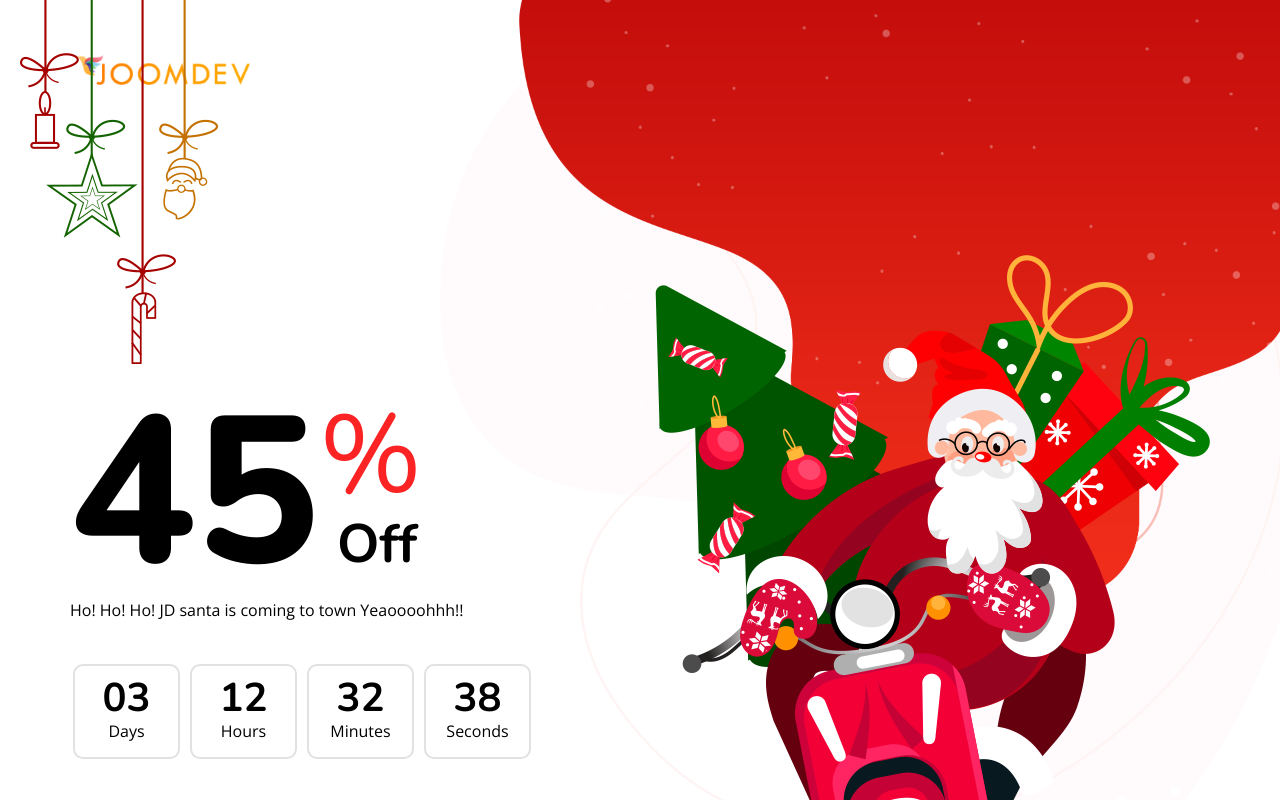
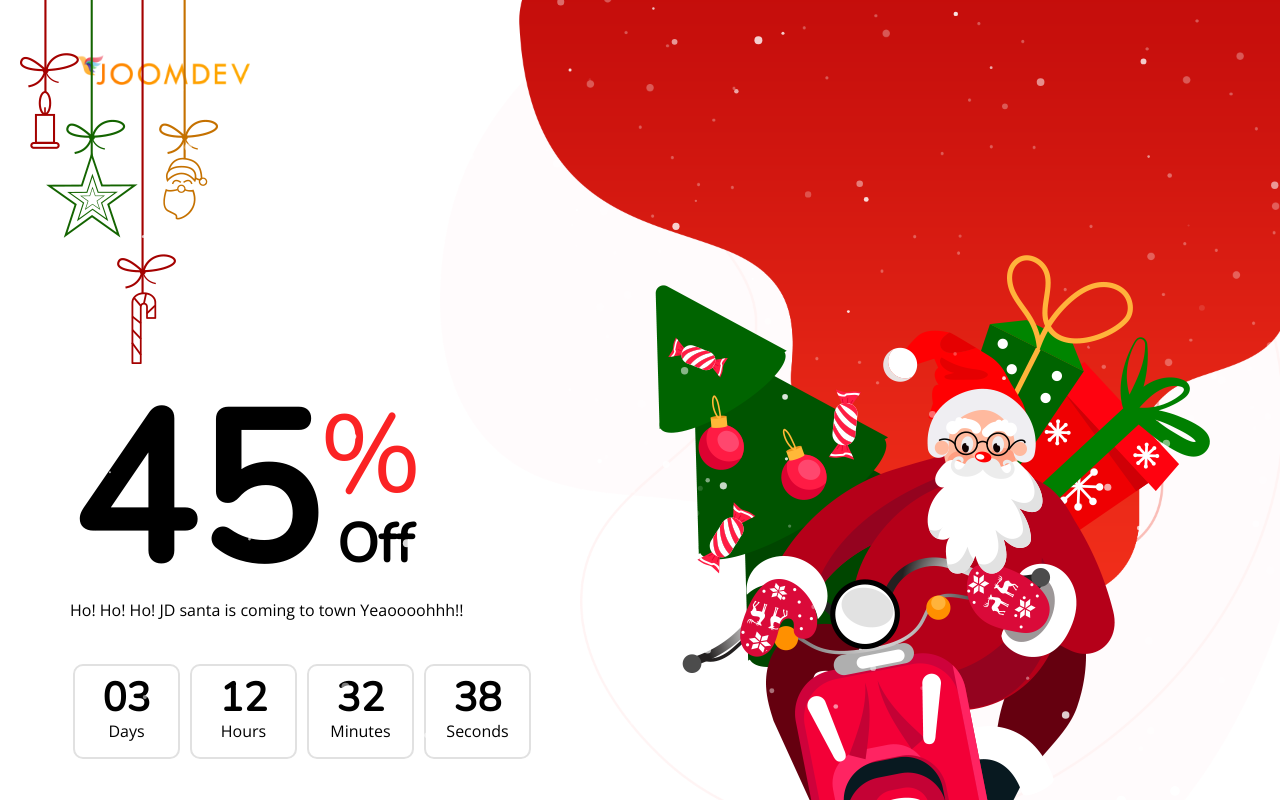
Before and after one commit to chandanndeep/christmas-landingpage, a plain HTML site: page index.html in a window 1280 px wide. Shown: the top 800 px of the page. Drawn offline with nearby package versions, Linux system fonts and the light colour scheme.

Commit message:
Snow added

```diff
--- a/index.html
+++ b/index.html
@@ -5,8 +5,8 @@
     <meta name="viewport" content="width=device-width, initial-scale=1.0">
 	<link rel="stylesheet" href="style.css" type="text/css">
 	<!-- Google Font -->
-	<link href="https://fonts.googleapis.com/css?family=Nunito:200,200i,300,300i,400,400i,600,600i,700,700i,800,800i,900,900i|Open+Sans:300,300i,400,400i,600,600i,700,700i,800,800i" rel="stylesheet">
-    <title>X-mas</title>
+	<link href="https://fonts.googleapis.com/css?family=Nunito%7COpen+Sans" rel="stylesheet">
+   <title>Joomla Christmas Deals | Joomla Template -</title>
   </head>
   <body>
     <!-- Start Wrapper -->
@@ -445,6 +445,97 @@
       })(jQuery);
 </script>
 <script>
+
+		class Snowflake {
+		  constructor() {
+			 this.x = 0;
+			 this.y = 0;
+			 this.vx = 0;
+			 this.vy = 0;
+			 this.radius = 0;
+			 this.alpha = 0;
+
+			 this.reset();
+		  }
+
+		  reset() {
+			 this.x = this.randBetween(0, window.innerWidth);
+			 this.y = this.randBetween(0, -window.innerHeight);
+			 this.vx = this.randBetween(-3, 5);
+			 this.vy = this.randBetween(2, 5);
+			 this.radius = this.randBetween(1, 4);
+			 this.alpha = this.randBetween(0.1, 0.9);
+		  }
+
+		  randBetween(min, max) {
+			 return min + Math.random() * (max - min);
+		  }
+
+		  update() {
+			 this.x += this.vx;
+			 this.y += this.vy;
+
+			 if (this.y + this.radius > window.innerHeight) {
+				this.reset();
+			 }
+		  }
+		}
+
+		class Snow {
+		  constructor() {
+			 this.canvas = document.createElement("canvas");
+			 this.ctx = this.canvas.getContext("2d");
+
+			 document.body.appendChild(this.canvas);
+
+			 window.addEventListener("resize", () => this.onResize());
+			 this.onResize();
+			 this.updateBound = this.update.bind(this);
+			 requestAnimationFrame(this.updateBound);
+
+			 this.createSnowflakes();
+		  }
+
+		  onResize() {
+			 this.width = window.innerWidth;
+			 this.height = window.innerHeight;
+			 this.canvas.width = this.width;
+			 this.canvas.height = this.height;
+		  }
+
+		  createSnowflakes() {
+			 const flakes = window.innerWidth / 4;
+
+			 this.snowflakes = [];
+
+			 for (let s = 0; s < flakes; s++) {
+				this.snowflakes.push(new Snowflake());
+			 }
+		  }
+
+		  update() {
+			 this.ctx.clearRect(0, 0, this.width, this.height);
+
+			 for (let flake of this.snowflakes) {
+				flake.update();
+
+				this.ctx.save();
+				this.ctx.fillStyle = "#FFF";
+				this.ctx.beginPath();
+				this.ctx.arc(flake.x, flake.y, flake.radius, 0, Math.PI * 2);
+				this.ctx.closePath();
+				this.ctx.globalAlpha = flake.alpha;
+				this.ctx.fill();
+				this.ctx.restore();
+			 }
+			 requestAnimationFrame(this.updateBound);
+		  }
+		}
+
+		new Snow();
+
+		</script>
+<script>
 	const comingdate = new Date("Dec 25, 2018 00:00:00");
 
 	const d = document.getElementById("d");
--- a/style.css
+++ b/style.css
@@ -1,6 +1,13 @@
 * {
 	padding: 0;
 	margin: 0;
+}
+
+canvas {
+	width: 100%;
+	height: 100%;
+	position: fixed;
+	top: 0;
 }
 
 img {
```
Also changed, not shown: js/countdown.js (added, +24 -0 lines), js/snow.js (added, +87 -0 lines), images/circle-2.png (deleted), images/circle-3.png (deleted).
